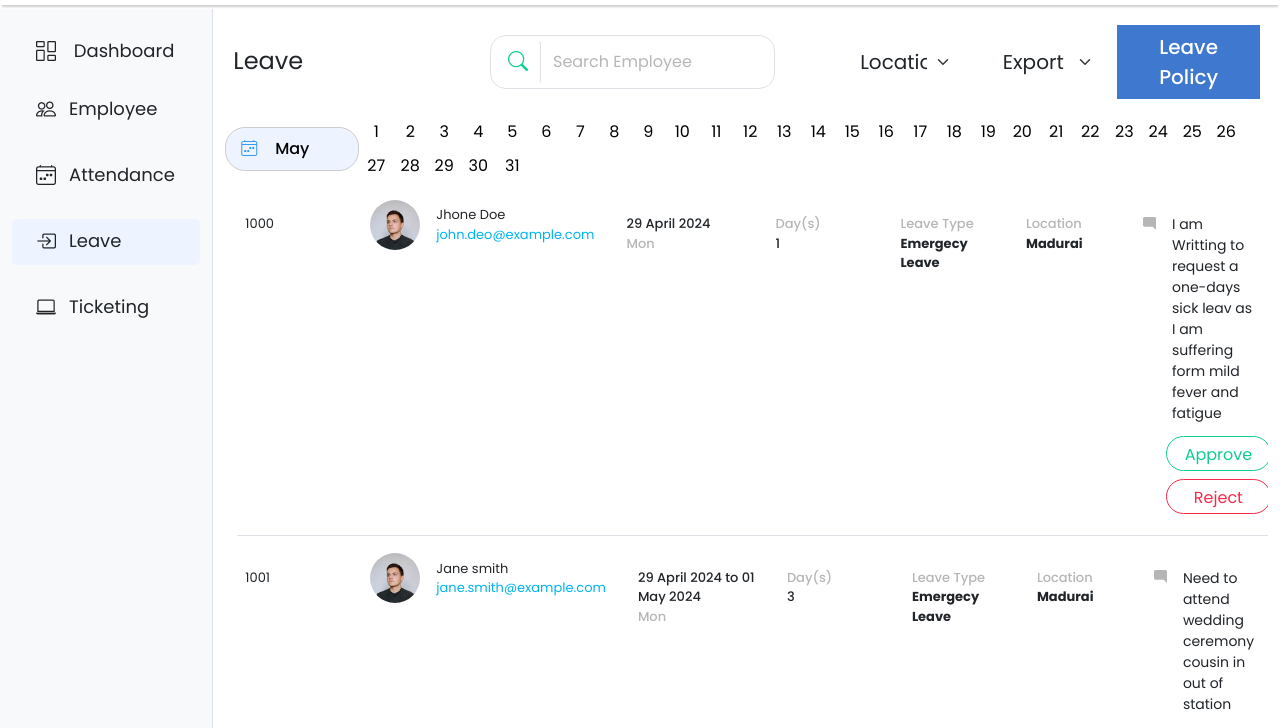
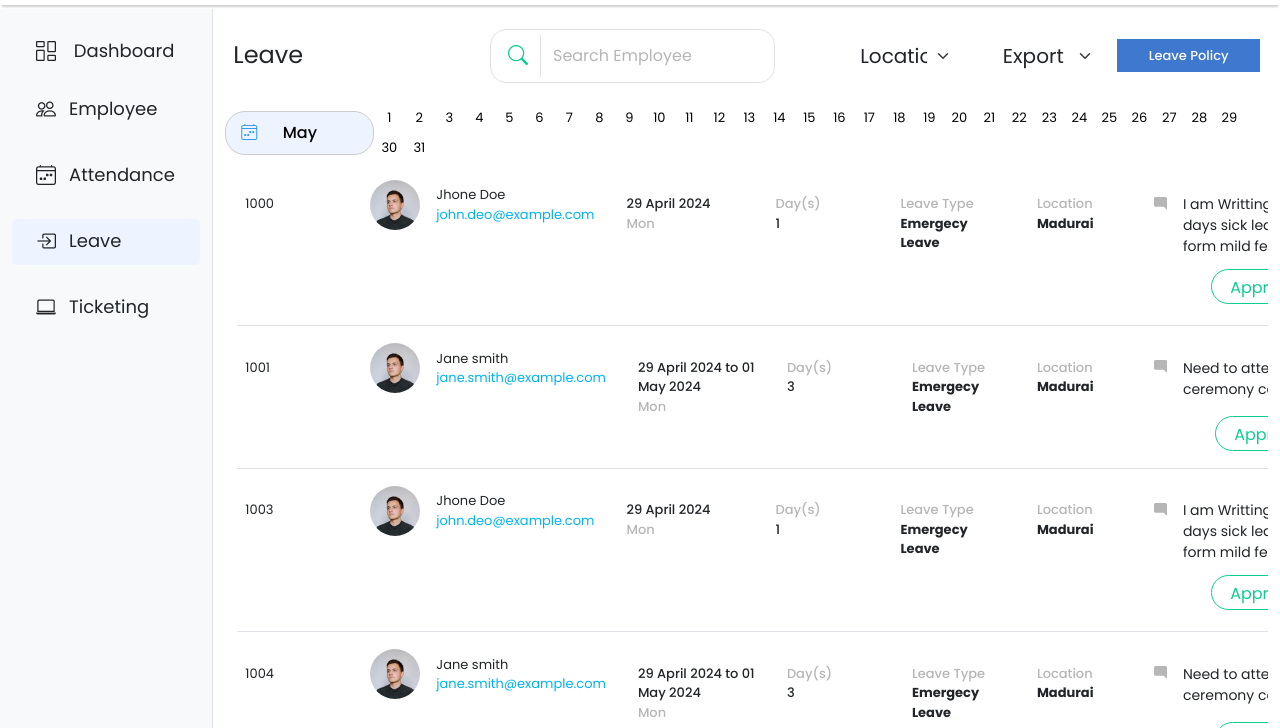
Before and after one commit to vinotvj/ambc_dashboard, a plain HTML site: page index.html in a window 1280 px wide. Shown: the part 63-791 px from the top of the page. Drawn offline with nearby package versions, Linux system fonts and the light colour scheme.

Commit message:
Update style.css

```diff
--- a/css/style.css
+++ b/css/style.css
@@ -184,13 +184,30 @@ select#monthPicker option {
     left: 15px;
     color: #349af9;
 }
+
 /*****mediaquery******/
+
 @media (min-width: 992px) {
     .menu_icon {
         display: none;
     }
 }
+@media (max-width: 1300px){
+	.button-blue {
+    font-size: 13px !important;
+}
+.active_date {
+    font-size: 13px;
+    width: 30px;
+    height: 30px;
+}
+.leave_info {
+    width: 270px;
+}
+}
+
 @media (max-width: 992px) {
+
     .location {
         border: 1px solid #ccc;
         border-radius: 10px;
```
